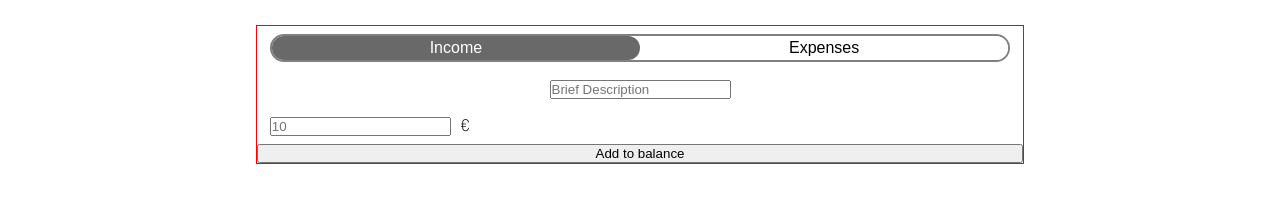
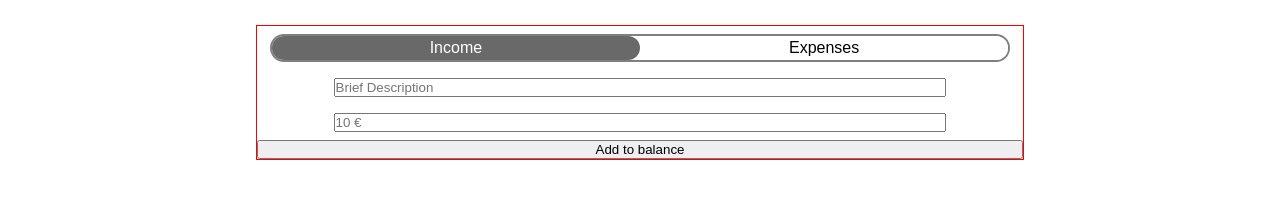
Before and after one commit to julianwlan/LOAL_Haushaltsbuch, a plain HTML site: page frontend/index.html in a window 1280 px wide. Shown: the part 90-292 px from the top of the page. Drawn offline with Linux system fonts and the light colour scheme.

Commit message:
button id added

```diff
--- a/frontend/index.html
+++ b/frontend/index.html
@@ -24,18 +24,13 @@
             <button id="expense-toggle" class="toggle-element">Expenses</button>
         </div>
 
-        <div id="descr-div">
-            <input type="text" name="description" id="descr-input" placeholder="Brief Description">
-        </div>
+        <input type="text" name="description" id="descr-input" placeholder="Brief Description">
 
-        <div id="amnt-div">
-            <input type="number" name="amount" id="amnt-input" placeholder="10">
-            <span>€</span>
-        </div>
+        <input type="number" name="amount" id="amnt-input" placeholder="10 €">
 
         <div id="radio-div"></div>
 
-        <button type="submit">Add to balance</button>
+        <button type="submit" id="submit-btn">Add to balance</button>
     </form>
 
     <script src="main.js"></script>
--- a/frontend/style.css
+++ b/frontend/style.css
@@ -89,9 +89,11 @@ body {
 }
 
 #descr-input {
-    width: 100%;
+    width: 80%;
+    margin: 1vh auto;
 }
 
-#amnt-div {
-    margin: 1vh 1vw;
+#amnt-input {
+    width: 80%;
+    margin: 1vh auto;
 }
```
